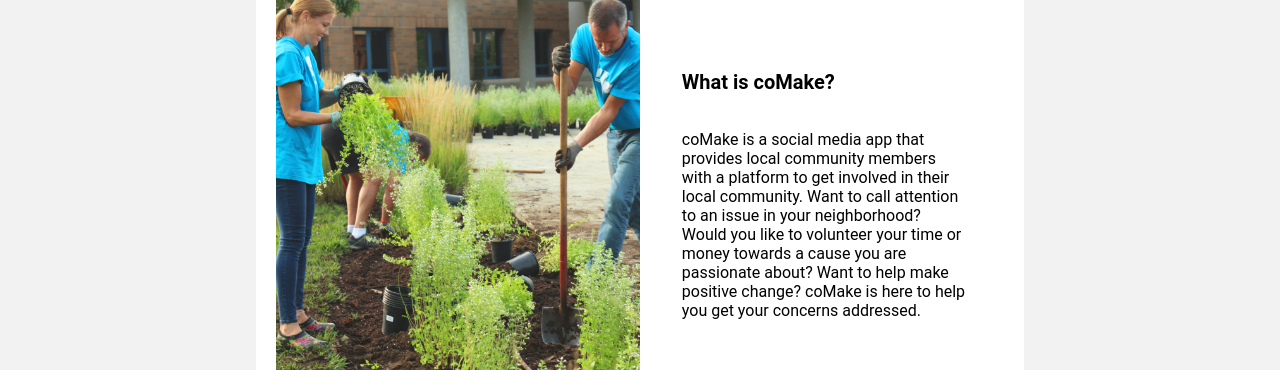
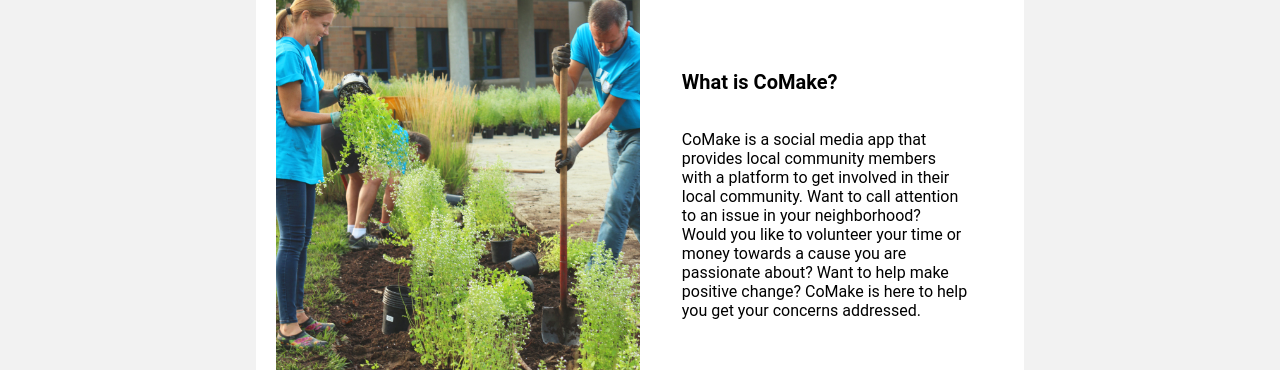
Before and after one commit to patrick-replogle/co-make-fe, a React (Create React App) app in the folder co-make/: page /about in a window 1280 px wide. Shown: the part 210-580 px from the top of the page. Built offline with nearby package versions, Linux system fonts and the light colour scheme; a web font is replaced by a local one.

Commit message:
capitalized c in comake on about page

```diff
--- a/co-make/src/components/authentication/AboutPage.js
+++ b/co-make/src/components/authentication/AboutPage.js
@@ -11,13 +11,13 @@
         <div>
           <img src={Planting} alt="about avatar" />
           <div className="aboutPageText">
-            <h3>What is coMake?</h3>
+            <h3>What is CoMake?</h3>
             <p>
-              coMake is a social media app that provides local community members
+              CoMake is a social media app that provides local community members
               with a platform to get involved in their local community. Want to
               call attention to an issue in your neighborhood? Would you like to
               volunteer your time or money towards a cause you are passionate
-              about? Want to help make positive change? coMake is here to help
+              about? Want to help make positive change? CoMake is here to help
               you get your concerns addressed.
             </p>
           </div>
```
Also changed, not shown: 1 other file (tests, documents, lock files or other folders).
